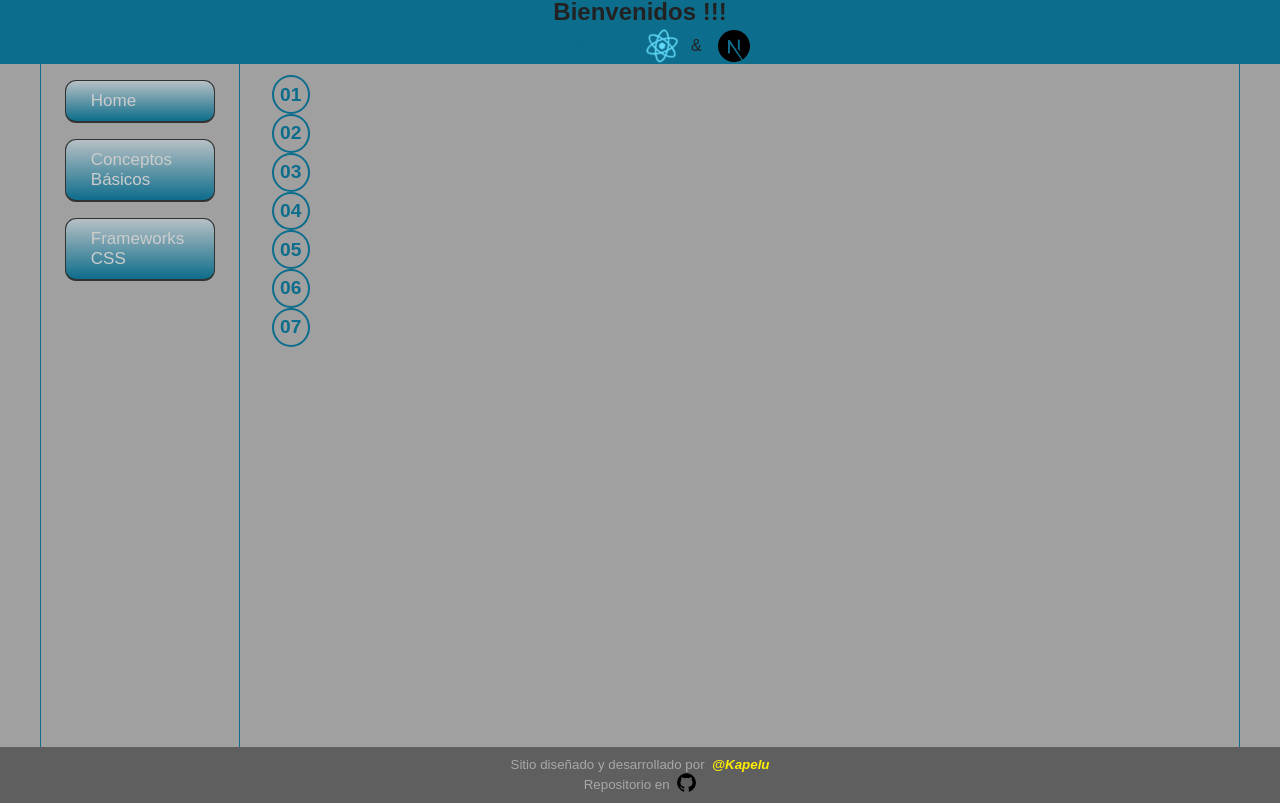
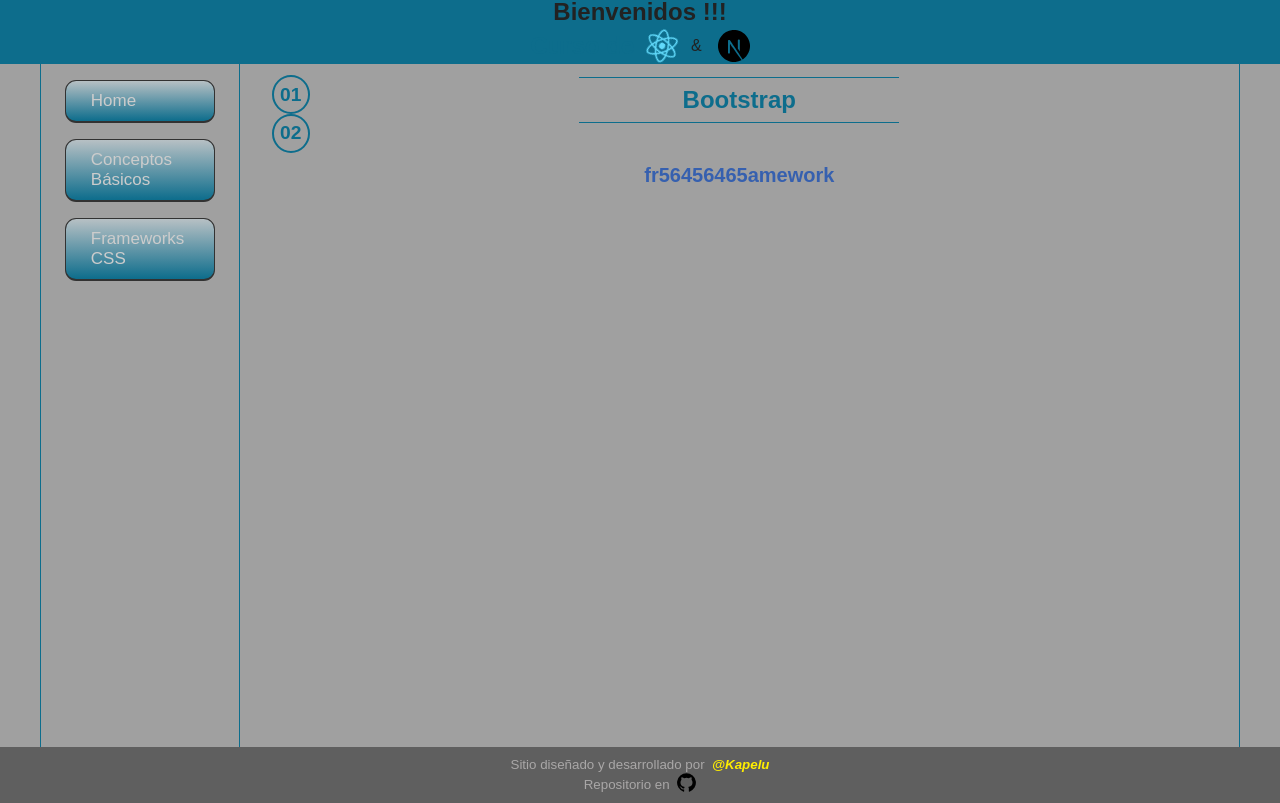
Before and after one commit to Kapelu/script-bash, a Next.js app: page /framework-css in a window 1280 px wide. Built offline with nearby package versions, Linux system fonts and the light colour scheme.

Commit message:
Update 13-08-2023

```diff
--- a/app/components/Menu.jsx
+++ b/app/components/MenuFramework.jsx
@@ -1,6 +1,6 @@
 'use client'
 import './menu.css'
-import menu from '@/app/components/menu-react.json'
+import menu from '@/app/components/menu-framework.json'
 import Link from 'next/link'
 
 export default function Menu() {
--- /dev/null
+++ b/app/components/menu-framework.json
@@ -0,0 +1,12 @@
+[
+	{
+		"01": {
+			"name": "01",
+			"link": "#bootstrap"
+		},
+		"02": {
+			"name": "02",
+			"link": "#material-ui"
+		}
+	}
+]
--- a/app/conceptos-basicos/page.jsx
+++ b/app/conceptos-basicos/page.jsx
@@ -9,14 +9,13 @@ import HookPersonalizados from '@/app/conceptos-basicos/components/HookPersonali
 import HookUseRef from '@/app/conceptos-basicos/components/HookUseRef'
 import Formulario from '@/app/conceptos-basicos/components/Formulario'
 import Estilos from '@/app/conceptos-basicos/components/Estilos'
-import Menu from '../components/Menu'
-import Framework from './components/Framework'
+import MenuBasico from '../components/MenuBasico'
 
 export default function Home() {
 	return (
 		<main className='App'>
 			<div className='menu-fijo'>
-				<Menu />
+				<MenuBasico />
 			</div>
 			<section className='clases'>
 				<article className='articulos' id='componente'>
--- /dev/null
+++ b/app/framework-css/components/Bootstrap.jsx
@@ -0,0 +1,11 @@
+'use client'
+
+
+export default function Bootstrap() {
+
+	return (
+		<div className='ejercicio'>
+			<h3>fr56456465amework</h3>
+		</div>
+	)
+}
--- /dev/null
+++ b/app/framework-css/components/MaterialUi.jsx
@@ -0,0 +1,11 @@
+'use client'
+
+
+export default function MaterialUi() {
+
+
+	return (
+		<>
+		</>
+	)
+}
--- a/app/framework-css/page.jsx
+++ b/app/framework-css/page.jsx
@@ -1,21 +1,26 @@
 'use client'
 import './styles.css'
-import Menu from '../components/Menu'
+import MenuFramework from '../components/MenuFramework'
+import Bootstrap from './components/Bootstrap'
+import MaterialUi from './components/MaterialUi'
 
 export default function Home() {
 	return (
 		<main className='App'>
 			<div className='menu-fijo'>
-				<Menu />
+				<MenuFramework />
 			</div>
 			<section className='clases'>
-
-				{/* <article className='articulos' id='framework-css'>
-					<h2 className='titulo'>&nbsp;Framework CSS&nbsp;</h2>
-					<Framework />
+				<article className='articulos' id='bootstrap'>
+					<h2 className='titulo'>&nbsp;Bootstrap&nbsp;</h2>
+					<Bootstrap />
 					<br />
-				</article> */}
-
+				</article>
+				<article className='articulos' id='material-ui'>
+					<h2 className='titulo'>&nbsp;Material-UI&nbsp;</h2>
+					<MaterialUi />
+					<br />
+				</article>
 
 				{/*
 				<article className='articulos' id=''>
@@ -25,7 +30,6 @@ export default function Home() {
 				</article>
 				*/}
 			</section>
-			{/* <div style={{borderRight: '1px solid var(--first-color)'}}></div> */}
 		</main>
 	)
 }
```
Also changed, not shown: app/components/MenuBasico.jsx (added, +19 -0 lines), app/conceptos-basicos/components/Framework.jsx (deleted, +0 -11 lines), package.json (+7 -0 lines), app/components/menu-basico.json (renamed from app/components/menu-react.json), 1 other file (tests, documents, lock files or other folders).
